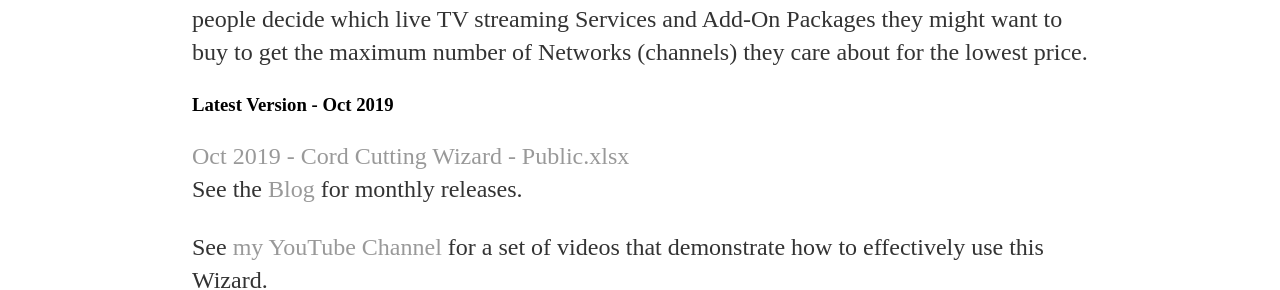
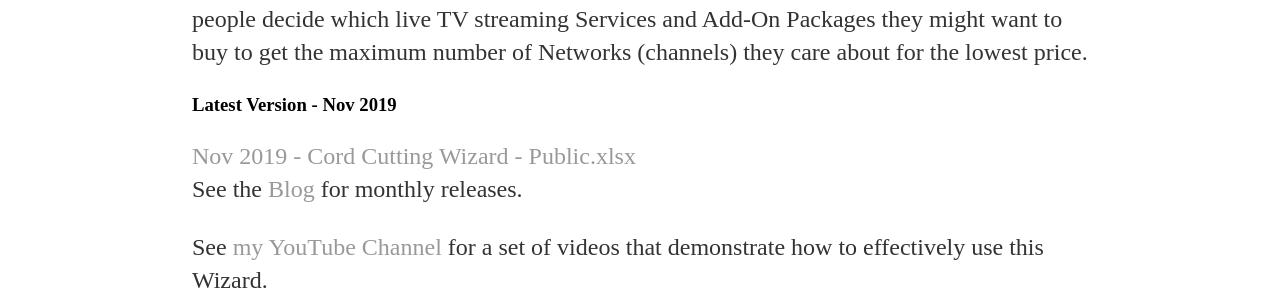
Before and after one commit to wjhladik/wjhladik.github.io, a Jekyll site: the page built from index.html, in a window 1280 px wide and 900 px high. Shown: the part 180-470 px from the top of the window. Built offline with Jekyll 4.4.1, drawn with Linux system fonts in a browser that asks for light colours.

Commit message:
Update index.html

```diff
--- a/index.html
+++ b/index.html
@@ -8,8 +8,8 @@
 It's designed to help people decide which live TV streaming Services and Add-On Packages they
 might want to buy to get the maximum number of Networks (channels) they care about for the lowest price.
 <p>
-	<h3>Latest Version - Oct 2019</h3>
-	<p><a href="/Oct 2019 - Cord Cutting Wizard - Public.xlsx">Oct 2019 - Cord Cutting Wizard - Public.xlsx</a>
+	<h3>Latest Version - Nov 2019</h3>
+	<p><a href="/Nov 2019 - Cord Cutting Wizard - Public.xlsx">Nov 2019 - Cord Cutting Wizard - Public.xlsx</a>
 	<br>See the <a href="/blog">Blog</a> for monthly releases.
 	<p>See <a href="https://www.youtube.com/channel/UC166ORyfcuJx9Wi9IcOZbWw">my YouTube Channel</a> for a set of videos that demonstrate how to effectively use this Wizard.
 	<p>
```
